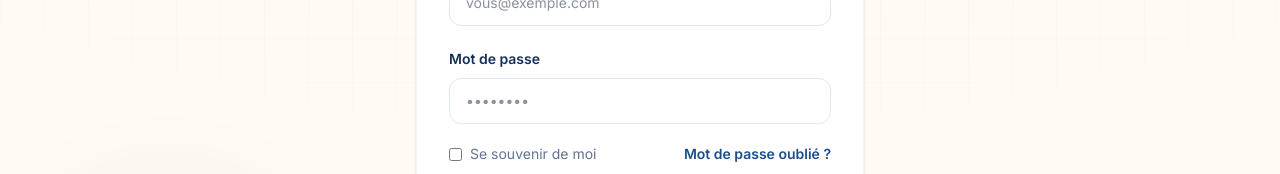
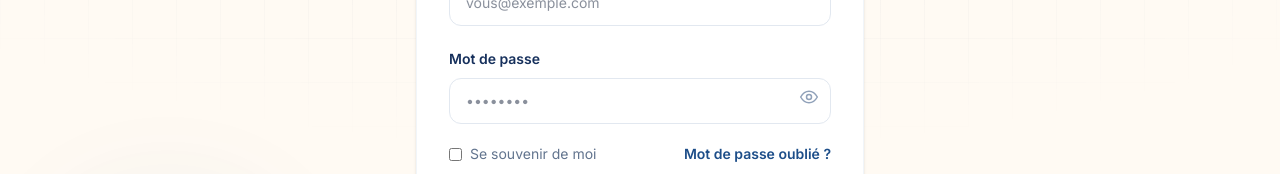
Before and after one commit to Yamoon224/STF, a Next.js app: page /connexion in a window 1280 px wide. Shown: the part 358-532 px from the top of the page. Built offline with nearby package versions, Linux system fonts and the light colour scheme.

Commit message:
feat: add PasswordInput component for enhanced password visibility toggle

```diff
--- a/src/app/(auth)/connexion/page.tsx
+++ b/src/app/(auth)/connexion/page.tsx
@@ -1,4 +1,5 @@
 import Link from "next/link";
+import { PasswordInput } from "@/components/ui/PasswordInput";
 
 export default function ConnexionPage() {
   return (
@@ -20,8 +21,7 @@ export default function ConnexionPage() {
         </div>
         <div>
           <label className="text-sm font-semibold text-stf-navy dark:text-white">Mot de passe</label>
-          <input
-            type="password"
+          <PasswordInput
             required
             className="mt-2 w-full rounded-xl border border-slate-200 px-4 py-3 text-sm outline-none focus:border-stf-blue dark:border-border-default dark:bg-white/5 dark:text-white dark:placeholder:text-slate-500"
             placeholder="••••••••"
--- /dev/null
+++ b/src/components/ui/PasswordInput.tsx
@@ -0,0 +1,47 @@
+"use client";
+
+import { InputHTMLAttributes, useState } from "react";
+
+export function PasswordInput({
+  className = "",
+  ...props
+}: InputHTMLAttributes<HTMLInputElement>) {
+  const [visible, setVisible] = useState(false);
+
+  return (
+    <div className="relative">
+      <input
+        {...props}
+        type={visible ? "text" : "password"}
+        className={`${className} pr-11`}
+      />
+      <button
+        type="button"
+        onClick={() => setVisible((v) => !v)}
+        aria-label={visible ? "Masquer le mot de passe" : "Afficher le mot de passe"}
+        className="absolute inset-y-0 right-0 flex w-11 items-center justify-center text-slate-400 transition-colors hover:text-slate-600 dark:text-slate-500 dark:hover:text-slate-300"
+      >
+        <svg
+          viewBox="0 0 24 24"
+          className="h-5 w-5 fill-none stroke-current"
+          strokeWidth="1.8"
+          strokeLinecap="round"
+          strokeLinejoin="round"
+        >
+          {visible ? (
+            <>
+              <path d="M3 3l18 18" />
+              <path d="M9.9 9.9a2.5 2.5 0 0 0 3.5 3.5" />
+              <path d="M9.6 5.2A10.4 10.4 0 0 1 12 5c5 0 9 4 10 7-.4 1.1-1.2 2.4-2.3 3.5M6.2 6.2C4 7.6 2.5 9.6 2 12c1 3 5 7 10 7 1.2 0 2.3-.2 3.3-.6" />
+            </>
+          ) : (
+            <>
+              <path d="M2 12s4-7 10-7 10 7 10 7-4 7-10 7-10-7-10-7Z" />
+              <circle cx="12" cy="12" r="3" />
+            </>
+          )}
+        </svg>
+      </button>
+    </div>
+  );
+}
```
